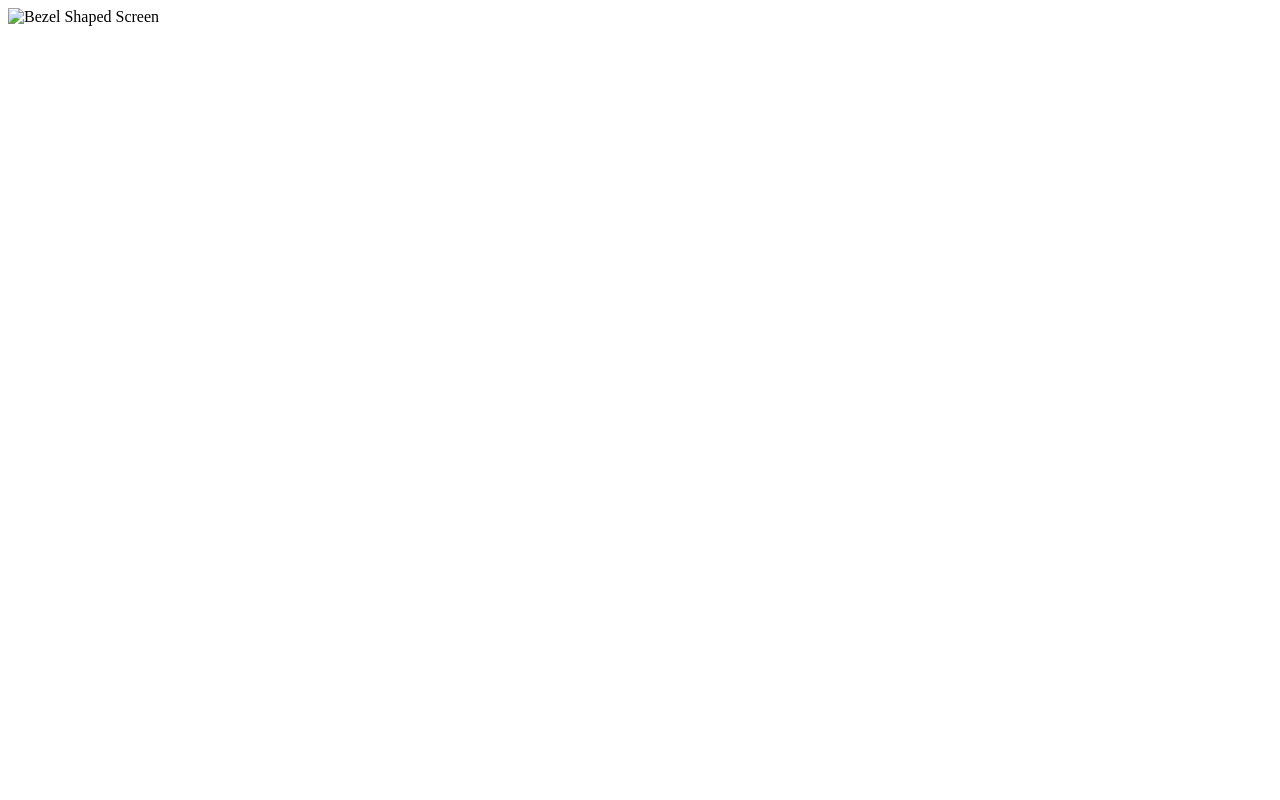
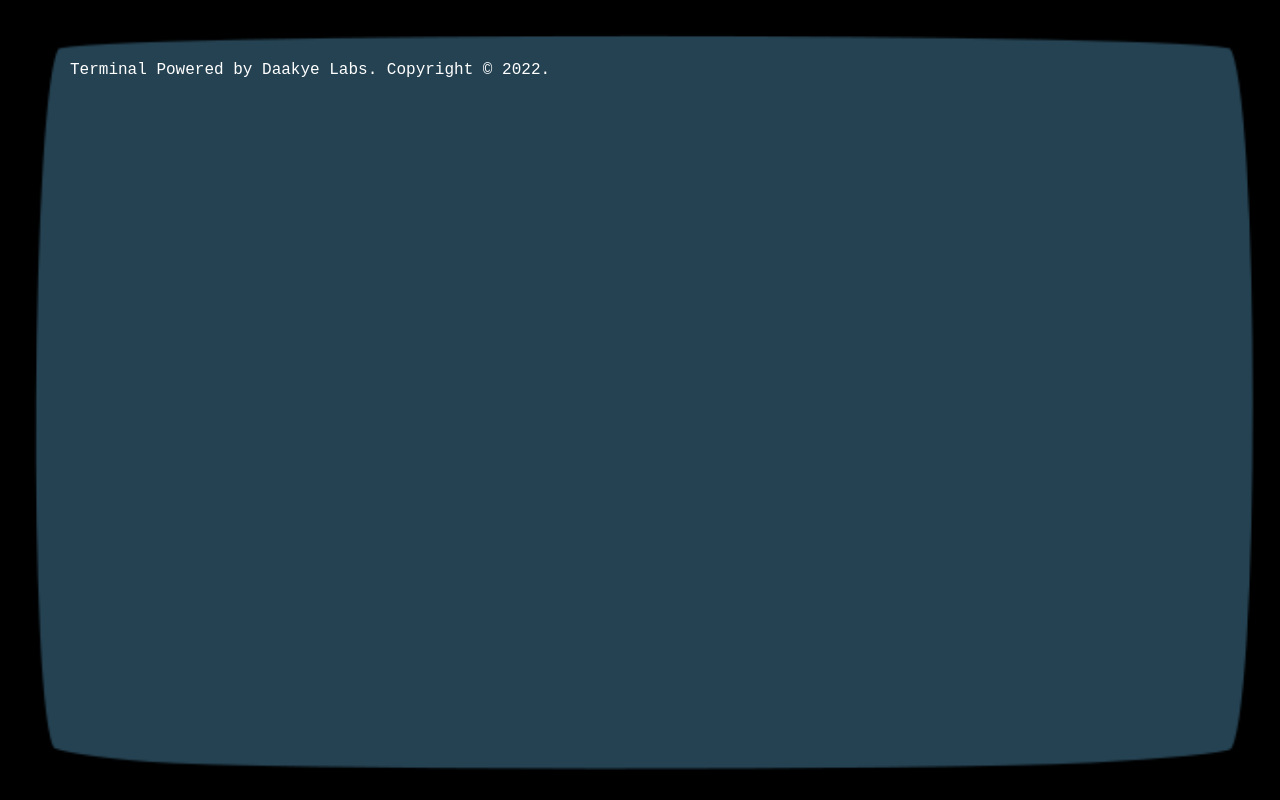
Before and after one commit to AnnanDadson/Dev-Portfolio, a plain HTML site: page index.html in a window 1280 px wide. Drawn offline with Linux system fonts and the light colour scheme.

Commit message:
Added background image

```diff
--- /dev/null
+++ b/css/style.css
@@ -0,0 +1,28 @@
+body, html {
+    margin: 0;
+    height: 100%;
+    background: #254252;
+    font-family: monospace, monospace;
+    overflow-x: hidden;
+}
+
+img{
+    display:block;
+    width:100%;
+    height:100%;
+    object-fit: cover;
+
+  }
+
+#screenShape {
+    position: relative;
+    text-align: center;
+
+ }
+
+ .daakyeLabs {
+    position: absolute;
+    top: 45px;
+    left: 70px;
+    color: white
+ }
--- a/index.html
+++ b/index.html
@@ -5,10 +5,17 @@
     <meta http-equiv="X-UA-Compatible" content="IE=edge">
     <meta name="viewport" content="width=device-width, initial-scale=1.0">
     <title>Nate.dev | Daakye Labs</title>
+    <link rel="stylesheet" type="text/css" href="css/style.css"/>
 </head>
 <body>
     <div id="screenShape">
-        <img src="/images/bezel.png" alt="Bezel Shaped Screen">
+        <img src="images/bezel.png" alt="Bezel Shaped Screen" id="bezel">
+        <p class="daakyeLabs"> Terminal Powered by Daakye Labs. Copyright © 2022. </p>
+        <p> Welcome to my beta terminal portfolio. </p>
+        <p> For a list of available commands, type 'help'. </p>
+
+    <div id=" terminal">
+
     </div>
 
 </body>
```
Also changed, not shown: images/bezel.png (added), 1 other file.
